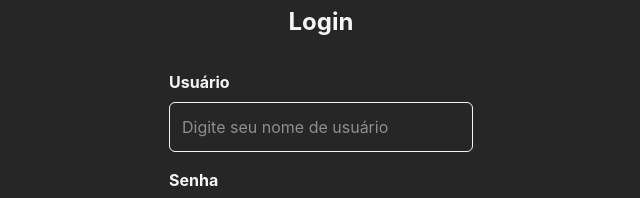
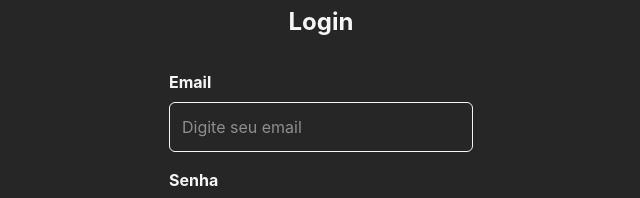
Before and after one commit to LucasCalcada/Projeto-ECM516-ECM252, a React (Vite) app in the folder front/: page /login in a window 1280 px wide. Shown: the part 282-480 px from the top of the page, without its empty margins (319-959 px from the left). Built offline with nearby package versions, Linux system fonts and the light colour scheme.

Commit message:
feat(front): update login logic

```diff
--- a/front/src/components/LoginBox/Box.tsx
+++ b/front/src/components/LoginBox/Box.tsx
@@ -4,25 +4,27 @@ import TextField from './TextField';
 import Button from './Button';
 import { useNavigate } from 'react-router';
 import { useTranslation } from 'react-i18next';
+import config from '../../config';
 
 export default function LoginBox() {
   const { t } = useTranslation();
 
-  const [username, setUsername] = useState('');
+  const [email, setEmail] = useState('');
   const [password, setPassword] = useState('');
   const [credentialError, setCredentialError] = useState('');
   const navigate = useNavigate();
 
-  const handleSubmit =async (e: React.FormEvent<HTMLFormElement>) => {
+  const handleSubmit = async (e: React.FormEvent<HTMLFormElement>) => {
     e.preventDefault();
     setCredentialError('');
-    try{
-      const response = await fetch('http://localhost:3000/login', {
+    try {
+      const authUrl = `${config.authUrl}/auth/login`;
+      const response = await fetch(authUrl, {
         method: 'POST',
         headers: {
           'Content-Type': 'application/json',
         },
-        body: JSON.stringify({ username, password }),
+        body: JSON.stringify({ email, password }),
       });
       if (response.ok) {
         const data = await response.json();
@@ -37,7 +39,6 @@ export default function LoginBox() {
     }
   };
 
-
   return (
     <div className="w-full min-h-screen flex flex-col items-center justify-center bg-neutral-800">
       <Logo />
@@ -48,11 +49,11 @@ export default function LoginBox() {
         <form onSubmit={handleSubmit} className="flex flex-col gap-4">
           <TextField
             id="username"
-            label={t('login.fields.username.label')}
+            label={t('login.fields.email.label')}
             type="text"
-            value={username}
-            onChange={(e) => setUsername(e.target.value)}
-            placeholder={t('login.fields.username.placeholder')}
+            value={email}
+            onChange={(e) => setEmail(e.target.value)}
+            placeholder={t('login.fields.email.placeholder')}
           />
 
           <TextField
@@ -64,7 +65,11 @@ export default function LoginBox() {
             placeholder={t('login.fields.password.placeholder')}
           />
 
-          <div className="min-h-5 -mt-2 text-center text-sm text-red-400" role="alert" aria-live="polite">
+          <div
+            className="min-h-5 -mt-2 text-center text-sm text-red-400"
+            role="alert"
+            aria-live="polite"
+          >
             {credentialError}
           </div>
 
--- /dev/null
+++ b/front/src/config.ts
@@ -0,0 +1,11 @@
+interface AppConfig {
+  coreUrl: string;
+  authUrl: string;
+}
+
+const config: AppConfig = {
+  coreUrl: 'http://localhost:8000',
+  authUrl: 'http://localhost:8001',
+};
+
+export default config;
--- a/front/src/lang/en.json
+++ b/front/src/lang/en.json
@@ -1,9 +1,9 @@
 {
   "login": {
     "fields": {
-      "username": {
-        "label": "Username",
-        "placeholder": "Enter your username"
+      "email": {
+        "label": "Email",
+        "placeholder": "Enter your email"
       },
       "password": {
         "label": "Password",
--- a/front/src/lang/es.json
+++ b/front/src/lang/es.json
@@ -1,9 +1,9 @@
 {
   "login": {
     "fields": {
-      "username": {
-        "label": "Usuario",
-        "placeholder": "Ingrese su nombre de usuario"
+      "email": {
+        "label": "Email",
+        "placeholder": "Ingrese su email"
       },
       "password": {
         "label": "Contraseña",
--- a/front/src/lang/pt.json
+++ b/front/src/lang/pt.json
@@ -1,9 +1,9 @@
 {
   "login": {
     "fields": {
-      "username": {
-        "label": "Usuário",
-        "placeholder": "Digite seu nome de usuário"
+      "email": {
+        "label": "Email",
+        "placeholder": "Digite seu email"
       },
       "password": {
         "label": "Senha",
```
